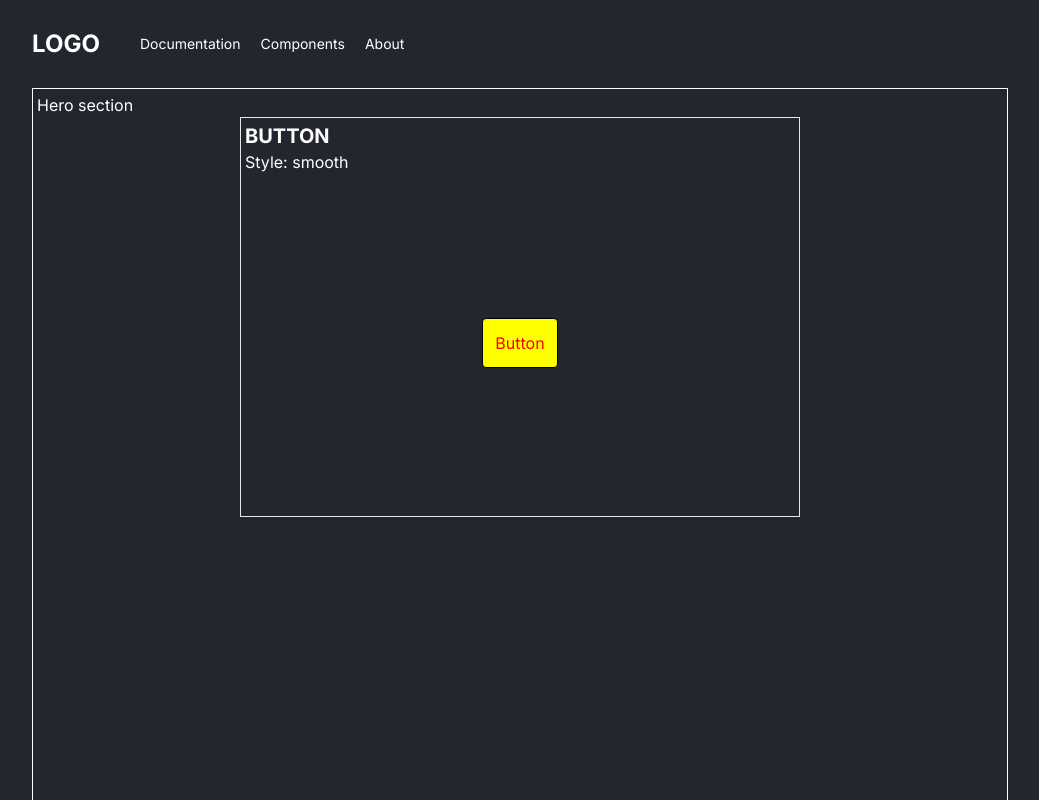
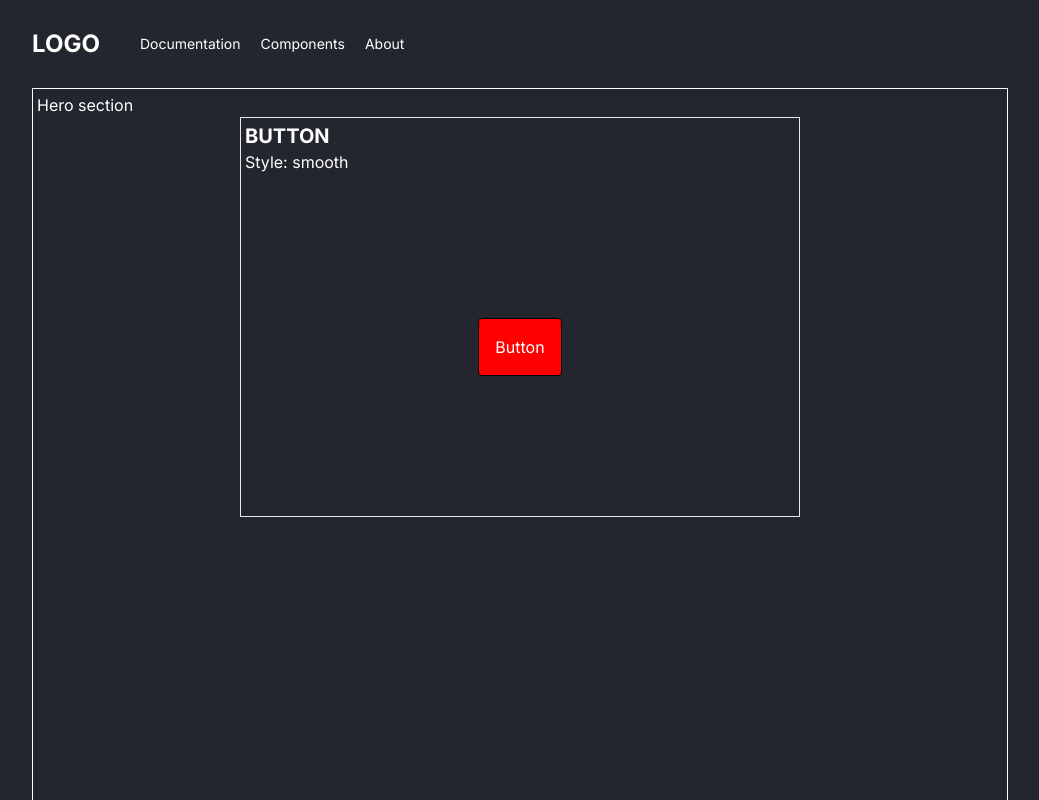
Before and after one commit to sjcrippa/components_library, a Next.js app: page / in a window 1280 px wide. Shown: the top 800 px of the page, without its empty margins (120-1159 px from the left). Built offline with nearby package versions, Linux system fonts and the light colour scheme.

Commit message:
testing themes

```diff
--- /dev/null
+++ b/src/app/components/library/button/Button.module.css
@@ -0,0 +1,12 @@
+.button {
+  padding: 1rem;
+  border: 1px solid #000;
+  border-radius: 0.25rem;
+  transition: all 1s ease;
+}
+.smooth{
+  background-color: red;
+}
+.future{
+  background-color: blue;
+}
--- a/src/app/components/library/Button.tsx
+++ b/src/app/components/library/button/Button.tsx
@@ -1,13 +1,13 @@
 'use client'
 
 import { useTheme } from "@/context/ThemeContext"
-import '../../globals.css'
+import styles from './Button.module.css'
 
 export default function ButtonComp() {
   const { theme, toggleTheme } = useTheme()
   console.log('Tema actual:', theme)
 
-  const getButtonStyles = (selectedTheme: string) => {
+  /* const getButtonStyles = (selectedTheme: string) => {
     let buttonStyle = {
       padding: '0.75rem',
       border: '1px solid #000',
@@ -26,7 +26,7 @@ export default function ButtonComp() {
     return buttonStyle;
   };
 
-  const buttonStyles = getButtonStyles(theme);
+  const buttonStyles = getButtonStyles(theme); */
 
   return (
     <>
@@ -35,7 +35,7 @@ export default function ButtonComp() {
           <span>Style: {theme}</span>
         </button>
         <div className="flex justify-center mt-36">
-          <button style={buttonStyles}>
+          <button className={`${styles.button} ${theme === 'smooth' ? styles.smooth : styles.future}`}>
             Button
           </button>
         </div>
--- a/src/app/page.tsx
+++ b/src/app/page.tsx
@@ -1,4 +1,4 @@
-import ButtonComp from "./components/library/Button";
+import ButtonComp from "./components/library/button/Button";
 
 export default function Home() {
   return (
--- a/src/context/ThemeContext.tsx
+++ b/src/context/ThemeContext.tsx
@@ -25,7 +25,7 @@ export const ThemeProvider = ({ children }: any) => {
   const [theme, setTheme] = useState<ThemeTypes>('smooth')
 
   const toggleTheme = () => {
-    setTheme((prevTheme) => (prevTheme === 'smooth' ? 'future' : 'smooth'))
+    setTheme((prevTheme) => (prevTheme ===  'smooth' ? 'future' : 'smooth'))
   }
 
   // guardando el tema en el storage:
@@ -44,7 +44,9 @@ export const ThemeProvider = ({ children }: any) => {
 
   return (
     <ThemeContext.Provider value={contextValue}>
-      {children}
+      <div className={`theme ${theme}`}>
+        {children}
+      </div>
     </ThemeContext.Provider>
   );
 }
```
